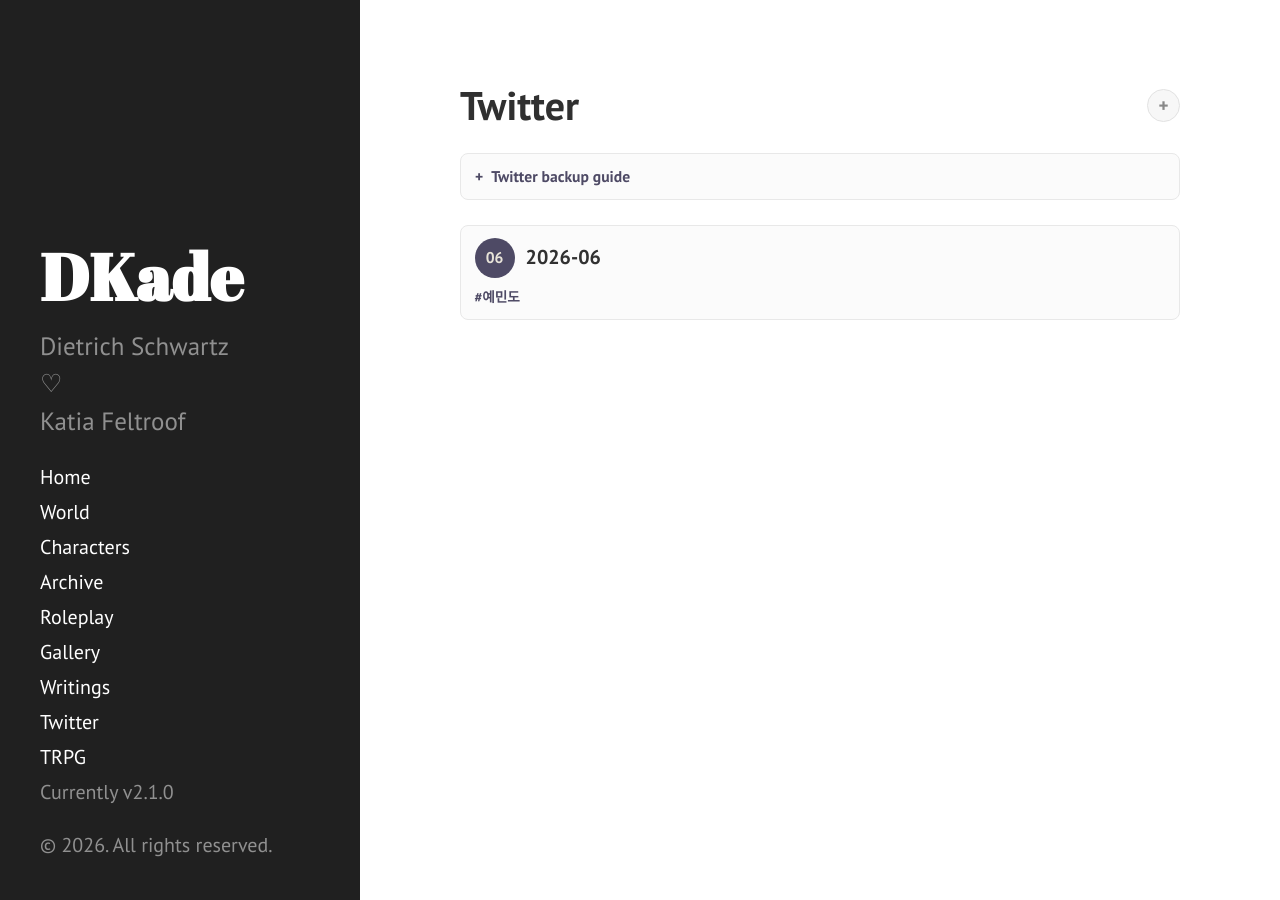
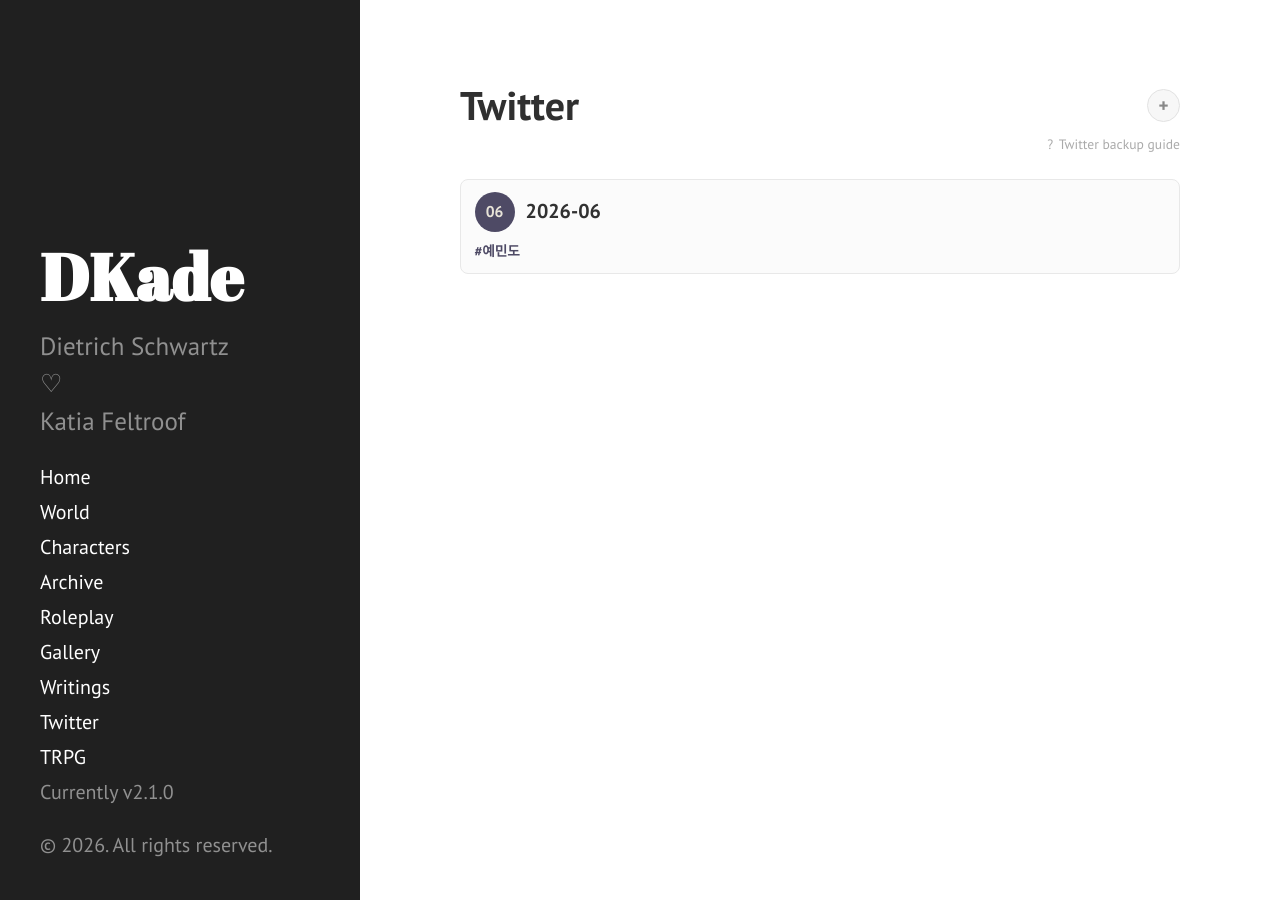
Before and after one commit to mistynocturn-design/dekade-archive, a Jekyll site: the page built from twitter/index.html, in a window 1280 px wide. Built offline with Jekyll 4.4.1, drawn with Linux system fonts in a browser that asks for light colours.

Commit message:
Subtle backup guide styling

```diff
--- a/public/css/hyde.css
+++ b/public/css/hyde.css
@@ -796,20 +796,35 @@
 }
 /* Backup guide disclosure */
 .backup-guide {
+  background: transparent;
+  border: 0;
+  color: #9a9a9a;
+  font-size: .68rem;
+  margin: -.95rem 0 .9rem;
+  padding: 0;
+  text-align: right;
+}
+
+.backup-guide[open] {
   background: #fbfbfb;
-  border: 1px solid #e8e8e8;
-  border-radius: 8px;
-  color: #4d4d4d;
-  font-size: .78rem;
-  margin: .2rem 0 1.1rem;
-  padding: .55rem .7rem;
+  border: 1px solid #eeeeee;
+  border-radius: 6px;
+  margin-top: -.65rem;
+  padding: .5rem .62rem;
+  text-align: left;
 }
 
 .backup-guide summary {
+  color: #aaa;
+  cursor: pointer;
+  display: inline-block;
+  font-weight: 400;
+  list-style: none;
+}
+
+.backup-guide[open] summary {
   color: #4e4a65;
-  cursor: pointer;
   font-weight: 700;
-  list-style: none;
 }
 
 .backup-guide summary::-webkit-details-marker {
@@ -817,21 +832,20 @@
 }
 
 .backup-guide summary::before {
-  content: "+";
+  content: "?";
   display: inline-block;
-  margin-right: .4rem;
-  transition: transform .15s ease;
+  margin-right: .28rem;
 }
 
 .backup-guide[open] summary::before {
-  transform: rotate(45deg);
+  content: "-";
 }
 
 .backup-guide ol {
-  margin: .6rem 0 .1rem 1.1rem;
+  margin: .55rem 0 .1rem 1.1rem;
   padding: 0;
 }
 
 .backup-guide li {
-  margin-bottom: .28rem;
+  margin-bottom: .24rem;
 }
```
